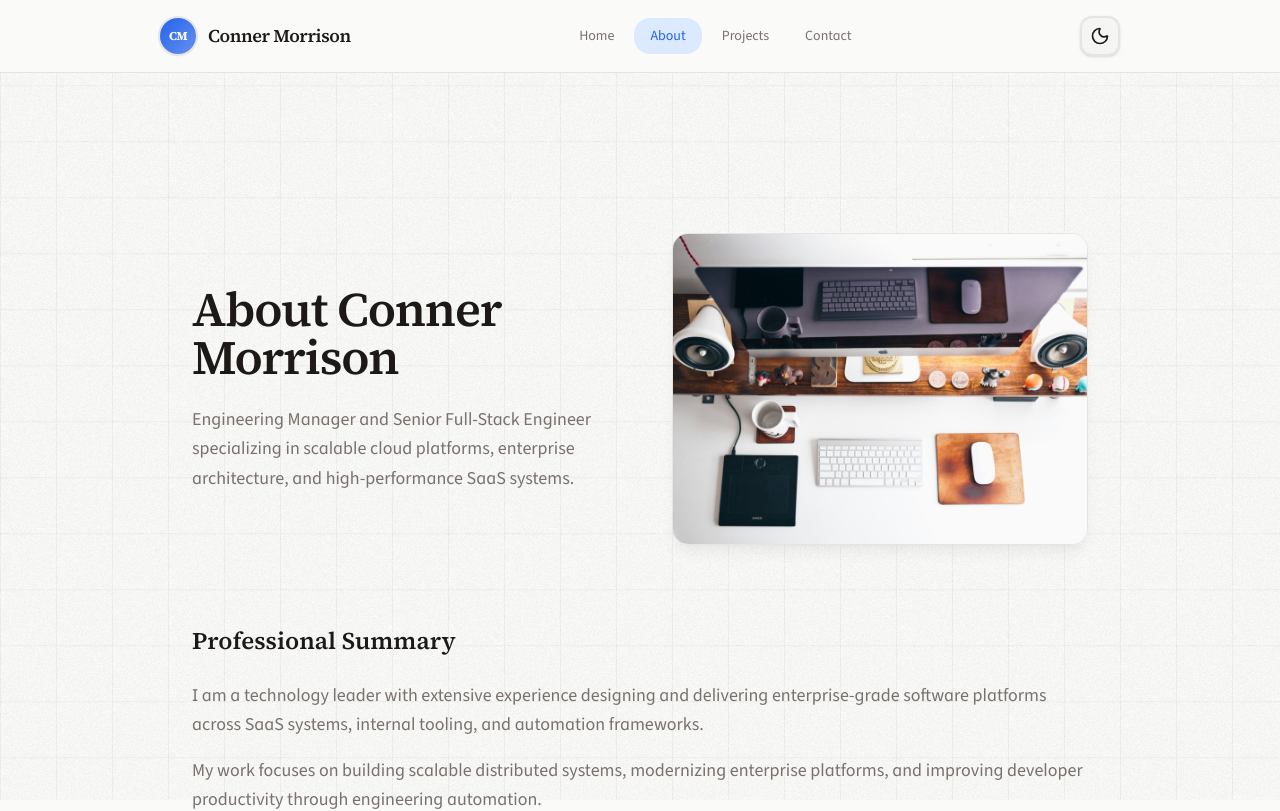
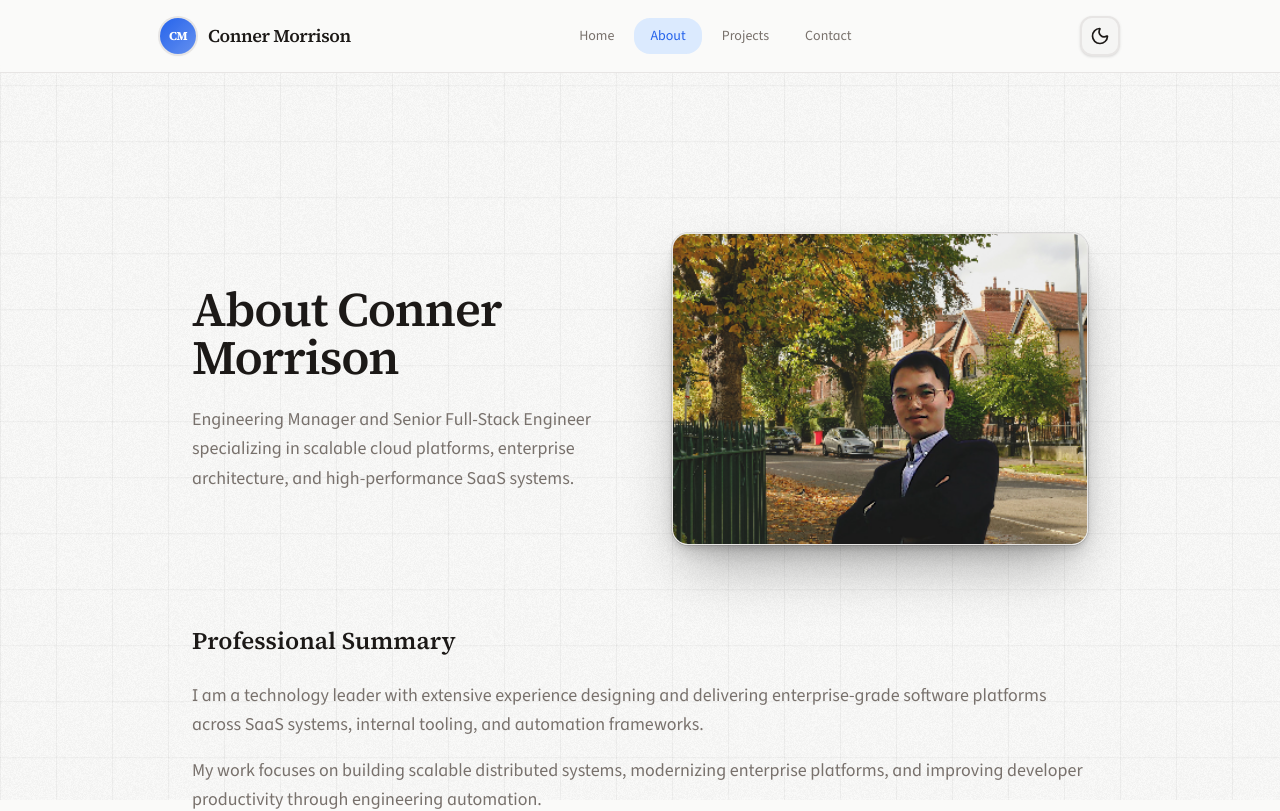
Before and after one commit to conner-morrison/full-stack-portfolio, a Next.js app: page /about in a window 1280 px wide. Shown: the top 811 px of the page. Built offline with nearby package versions, Linux system fonts and the light colour scheme.

Commit message:
gradient missing

```diff
--- a/app/about/page.tsx
+++ b/app/about/page.tsx
@@ -20,7 +20,7 @@
             SaaS systems.
           </p>
         </div>
-        <div className="relative aspect-[4/3] rounded-2xl overflow-hidden border border-[var(--card-border)] shadow-[var(--shadow-lg)] order-1 md:order-2">
+        <div className="relative aspect-[4/3] rounded-2xl overflow-hidden border border-[var(--card-border)] ring-1 ring-black/10 dark:ring-white/10 order-1 md:order-2 shadow-[0_4px_6px_-1px_rgba(0,0,0,0.12),0_10px_20px_-5px_rgba(0,0,0,0.15),0_30px_60px_-15px_rgba(0,0,0,0.35)] dark:shadow-[0_4px_6px_-1px_rgba(0,0,0,0.3),0_10px_20px_-5px_rgba(0,0,0,0.4),0_30px_60px_-15px_rgba(0,0,0,0.6)]">
           <Image
             src={ABOUT_IMAGE_LIGHT}
             alt="Professional workspace"
```
Also changed, not shown: public/dev/light/jeff-sheldon-9dI3g8owHiI-unsplash.jpg.
